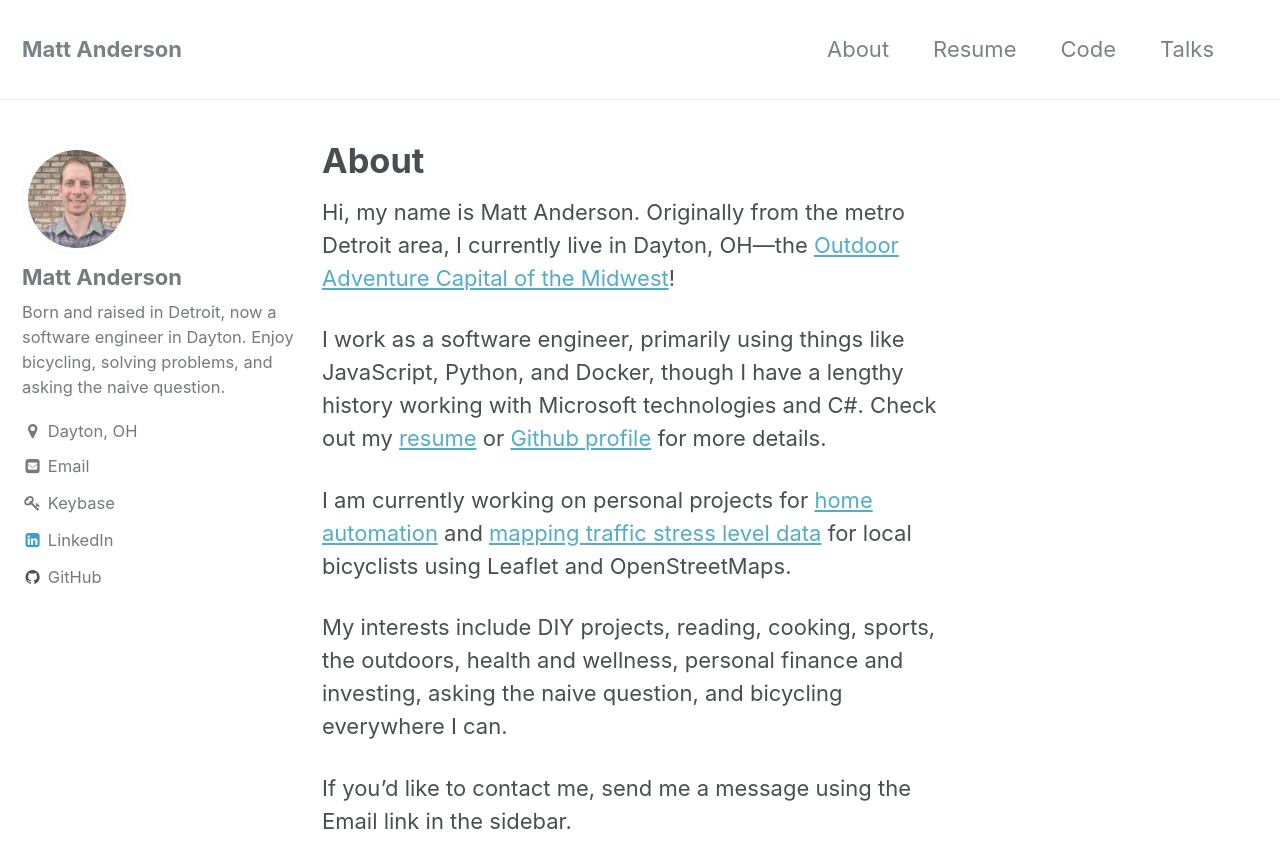
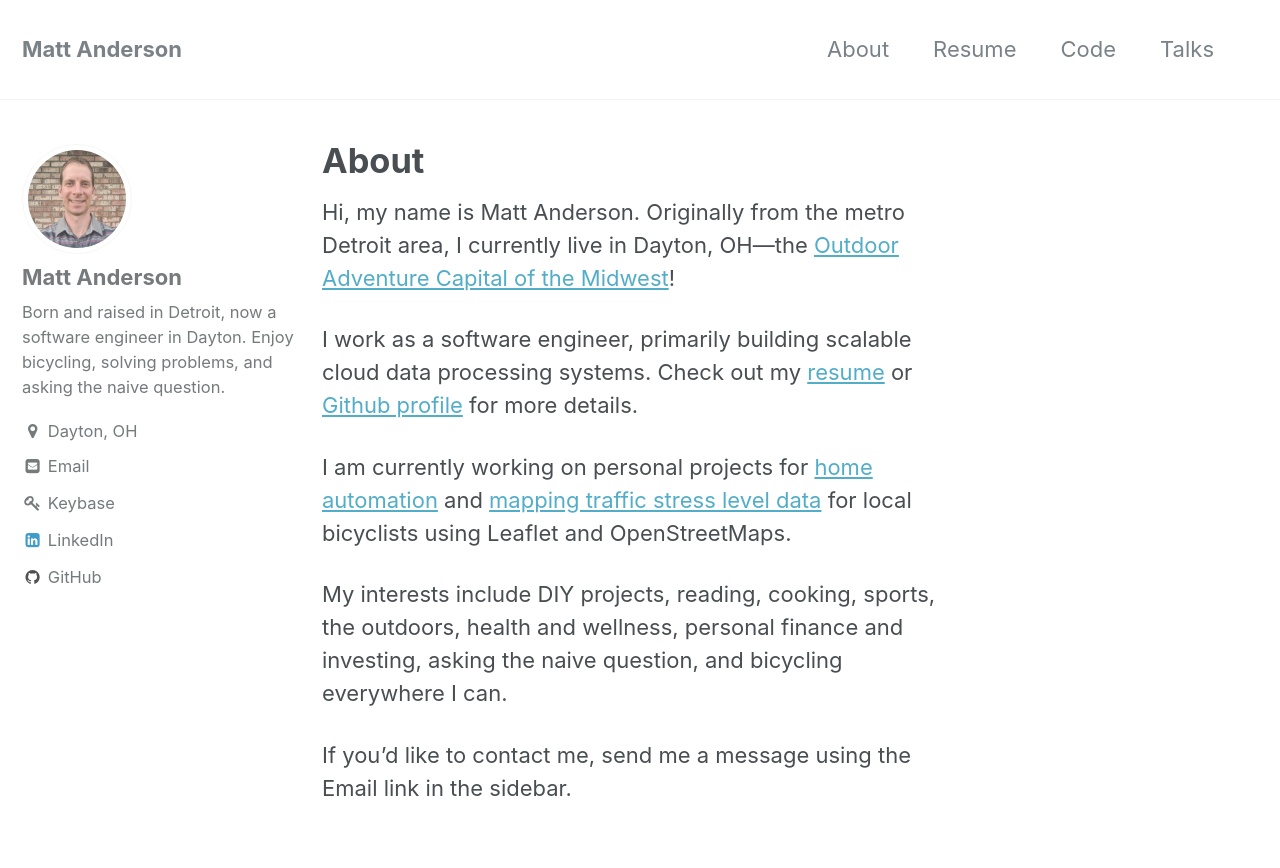
Before and after one commit to mattbanderson/mattbanderson.github.io, a Jekyll site: the page built from _pages/about.md, in a window 1280 px wide and 900 px high. Shown: the top 868 px of the window. Built offline with Jekyll 4.4.1, drawn with Linux system fonts in a browser that asks for light colours.

Commit message:
Update About section

```diff
--- a/_pages/about.md
+++ b/_pages/about.md
@@ -5,7 +5,7 @@ permalink: /about/
 
 Hi, my name is Matt Anderson. Originally from the metro Detroit area, I currently live in Dayton, OH&mdash;the [Outdoor Adventure Capital of the Midwest](http://outdoordayton.com/)!
 
-I work as a software engineer, primarily using things like JavaScript, Python, and Docker, though I have a lengthy history working with Microsoft technologies and C#. Check out my [resume](/assets/Matt-Anderson-Resume.pdf) or [Github profile](https://github.com/mattbanderson) for more details.
+I work as a software engineer, primarily building scalable cloud data processing systems. Check out my [resume](/assets/Matt-Anderson-Resume.pdf) or [Github profile](https://github.com/mattbanderson) for more details.
 
 I am currently working on personal projects for [home automation](https:/github.com/mattbanderson/home-rest-api) and [mapping traffic stress level data](https://github.com/mattbanderson/lts-dayton) for local bicyclists using Leaflet and OpenStreetMaps.
 
```
